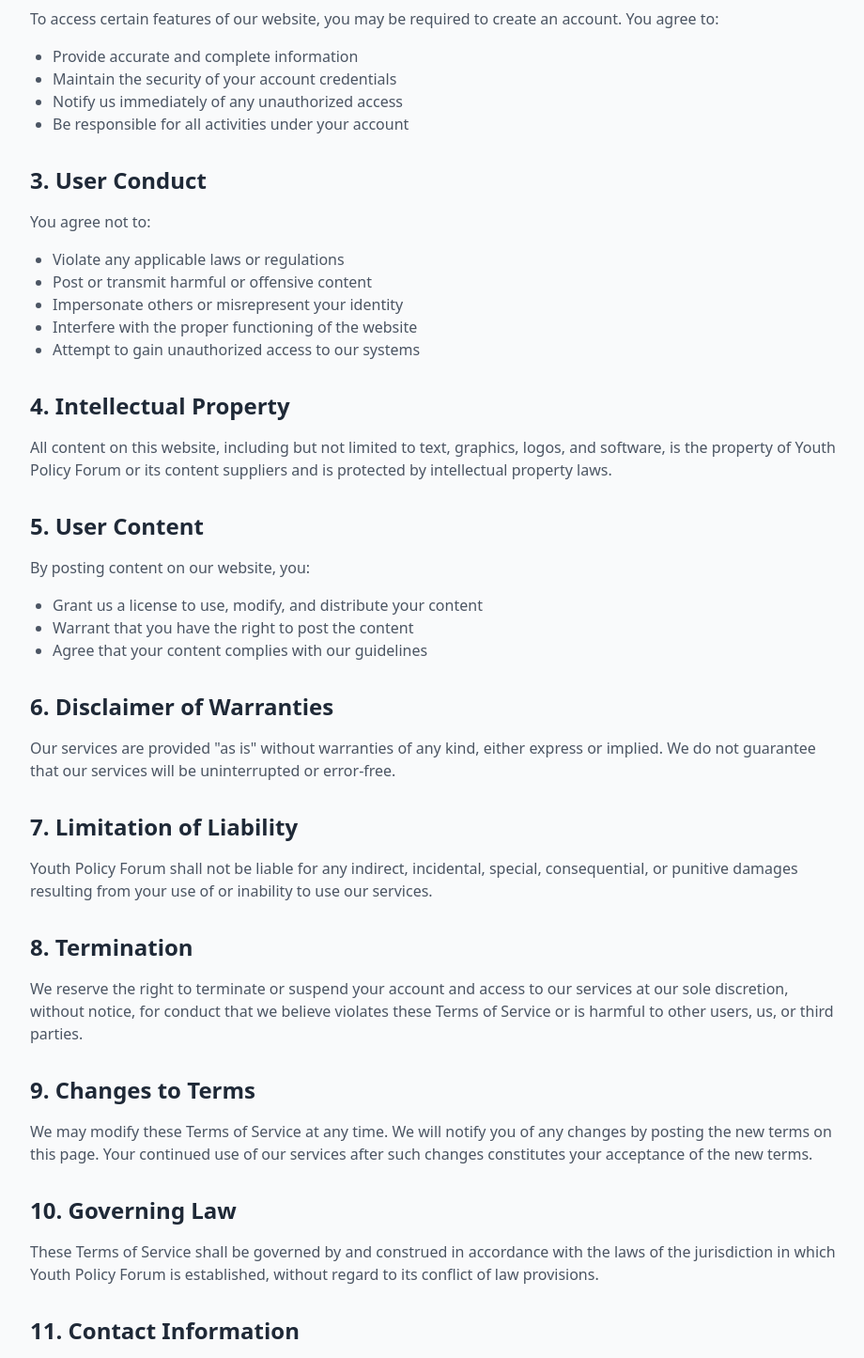
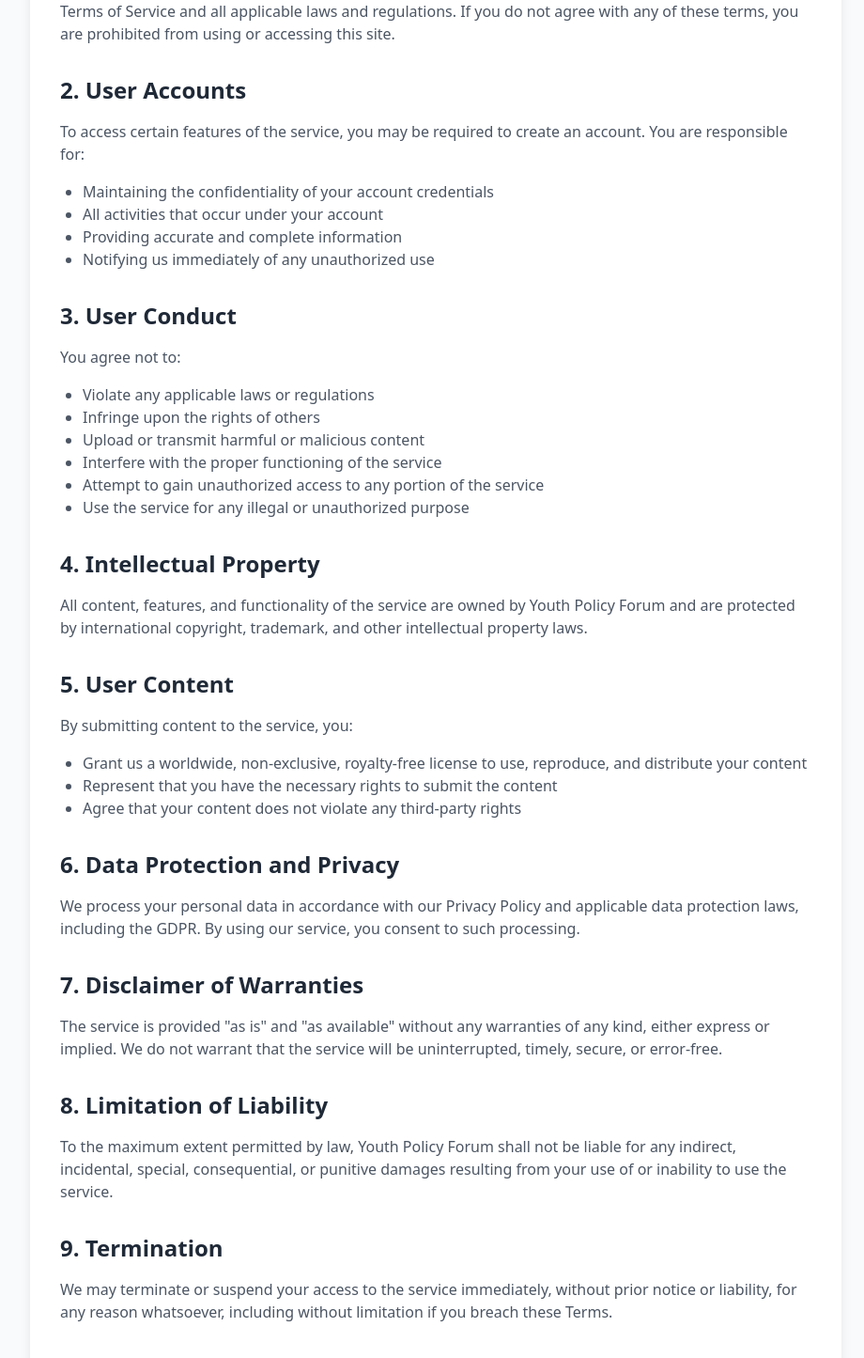
Before and after one commit to eiretac/youth-policy-forum, a Next.js app: page /terms in a window 1280 px wide. Shown: the part 300-1745 px from the top of the page at 94% size, without its empty margins (176-1096 px from the left). Built offline with nearby package versions, Linux system fonts and the light colour scheme; no server answers.

Commit message:
fix: update privacy and terms pages with correct imports and add to git

```diff
--- a/src/pages/privacy.tsx
+++ b/src/pages/privacy.tsx
@@ -1,8 +1,8 @@
 import React from 'react';
 import Head from 'next/head';
-import { useTheme } from '@/context/ThemeContext';
-import Navbar from '@/components/Navbar';
-import Footer from '@/components/Footer';
+import { useTheme } from '../context/ThemeContext';
+import Navbar from '../components/Navbar';
+import Footer from '../components/Footer';
 
 export default function PrivacyPolicy() {
   const { isDarkMode } = useTheme();
--- a/src/pages/terms.tsx
+++ b/src/pages/terms.tsx
@@ -1,15 +1,23 @@
 import React from 'react';
 import Head from 'next/head';
+import { useTheme } from '../context/ThemeContext';
+import Navbar from '../components/Navbar';
+import Footer from '../components/Footer';
 
 export default function TermsOfService() {
+  const { isDarkMode } = useTheme();
+
   return (
-    <div className="min-h-screen bg-gray-50 dark:bg-gray-900">
+    <div className={`min-h-screen ${isDarkMode ? 'bg-gray-900' : 'bg-gray-50'}`}>
       <Head>
         <title>Terms of Service - Youth Policy Forum</title>
         <meta name="description" content="Terms of Service for Youth Policy Forum" />
       </Head>
 
+      <Navbar />
+
       <main className="max-w-4xl mx-auto px-4 py-8">
+        <div className={`bg-white dark:bg-gray-800 rounded-lg shadow-lg p-8 mb-8`}>
           <h1 className="text-3xl font-bold text-gray-900 dark:text-white mb-6">Terms of Service</h1>
           <p className="text-gray-600 dark:text-gray-300 mb-4">Last updated: {new Date().toLocaleDateString()}</p>
 
@@ -17,20 +25,20 @@ export default function TermsOfService() {
             <section className="mb-8">
               <h2 className="text-2xl font-semibold text-gray-800 dark:text-white mb-4">1. Acceptance of Terms</h2>
               <p className="text-gray-600 dark:text-gray-300 mb-4">
-              By accessing and using the Youth Policy Forum website, you accept and agree to be bound by these Terms of Service. If you do not agree to these terms, please do not use our services.
+                By accessing and using the Youth Policy Forum website and services, you agree to be bound by these Terms of Service and all applicable laws and regulations. If you do not agree with any of these terms, you are prohibited from using or accessing this site.
               </p>
             </section>
 
             <section className="mb-8">
               <h2 className="text-2xl font-semibold text-gray-800 dark:text-white mb-4">2. User Accounts</h2>
               <p className="text-gray-600 dark:text-gray-300 mb-4">
-              To access certain features of our website, you may be required to create an account. You agree to:
+                To access certain features of the service, you may be required to create an account. You are responsible for:
               </p>
               <ul className="list-disc pl-6 text-gray-600 dark:text-gray-300 mb-4">
-              <li>Provide accurate and complete information</li>
-              <li>Maintain the security of your account credentials</li>
-              <li>Notify us immediately of any unauthorized access</li>
-              <li>Be responsible for all activities under your account</li>
+                <li>Maintaining the confidentiality of your account credentials</li>
+                <li>All activities that occur under your account</li>
+                <li>Providing accurate and complete information</li>
+                <li>Notifying us immediately of any unauthorized use</li>
               </ul>
             </section>
 
@@ -41,78 +49,89 @@ export default function TermsOfService() {
               </p>
               <ul className="list-disc pl-6 text-gray-600 dark:text-gray-300 mb-4">
                 <li>Violate any applicable laws or regulations</li>
-              <li>Post or transmit harmful or offensive content</li>
-              <li>Impersonate others or misrepresent your identity</li>
-              <li>Interfere with the proper functioning of the website</li>
-              <li>Attempt to gain unauthorized access to our systems</li>
+                <li>Infringe upon the rights of others</li>
+                <li>Upload or transmit harmful or malicious content</li>
+                <li>Interfere with the proper functioning of the service</li>
+                <li>Attempt to gain unauthorized access to any portion of the service</li>
+                <li>Use the service for any illegal or unauthorized purpose</li>
               </ul>
             </section>
 
             <section className="mb-8">
               <h2 className="text-2xl font-semibold text-gray-800 dark:text-white mb-4">4. Intellectual Property</h2>
               <p className="text-gray-600 dark:text-gray-300 mb-4">
-              All content on this website, including but not limited to text, graphics, logos, and software, is the property of Youth Policy Forum or its content suppliers and is protected by intellectual property laws.
+                All content, features, and functionality of the service are owned by Youth Policy Forum and are protected by international copyright, trademark, and other intellectual property laws.
               </p>
             </section>
 
             <section className="mb-8">
               <h2 className="text-2xl font-semibold text-gray-800 dark:text-white mb-4">5. User Content</h2>
               <p className="text-gray-600 dark:text-gray-300 mb-4">
-              By posting content on our website, you:
+                By submitting content to the service, you:
               </p>
               <ul className="list-disc pl-6 text-gray-600 dark:text-gray-300 mb-4">
-              <li>Grant us a license to use, modify, and distribute your content</li>
-              <li>Warrant that you have the right to post the content</li>
-              <li>Agree that your content complies with our guidelines</li>
+                <li>Grant us a worldwide, non-exclusive, royalty-free license to use, reproduce, and distribute your content</li>
+                <li>Represent that you have the necessary rights to submit the content</li>
+                <li>Agree that your content does not violate any third-party rights</li>
               </ul>
             </section>
 
             <section className="mb-8">
-            <h2 className="text-2xl font-semibold text-gray-800 dark:text-white mb-4">6. Disclaimer of Warranties</h2>
+              <h2 className="text-2xl font-semibold text-gray-800 dark:text-white mb-4">6. Data Protection and Privacy</h2>
               <p className="text-gray-600 dark:text-gray-300 mb-4">
-              Our services are provided "as is" without warranties of any kind, either express or implied. We do not guarantee that our services will be uninterrupted or error-free.
+                We process your personal data in accordance with our Privacy Policy and applicable data protection laws, including the GDPR. By using our service, you consent to such processing.
               </p>
             </section>
 
             <section className="mb-8">
-            <h2 className="text-2xl font-semibold text-gray-800 dark:text-white mb-4">7. Limitation of Liability</h2>
+              <h2 className="text-2xl font-semibold text-gray-800 dark:text-white mb-4">7. Disclaimer of Warranties</h2>
               <p className="text-gray-600 dark:text-gray-300 mb-4">
-              Youth Policy Forum shall not be liable for any indirect, incidental, special, consequential, or punitive damages resulting from your use of or inability to use our services.
+                The service is provided "as is" and "as available" without any warranties of any kind, either express or implied. We do not warrant that the service will be uninterrupted, timely, secure, or error-free.
               </p>
             </section>
 
             <section className="mb-8">
-            <h2 className="text-2xl font-semibold text-gray-800 dark:text-white mb-4">8. Termination</h2>
+              <h2 className="text-2xl font-semibold text-gray-800 dark:text-white mb-4">8. Limitation of Liability</h2>
               <p className="text-gray-600 dark:text-gray-300 mb-4">
-              We reserve the right to terminate or suspend your account and access to our services at our sole discretion, without notice, for conduct that we believe violates these Terms of Service or is harmful to other users, us, or third parties.
+                To the maximum extent permitted by law, Youth Policy Forum shall not be liable for any indirect, incidental, special, consequential, or punitive damages resulting from your use of or inability to use the service.
               </p>
             </section>
 
             <section className="mb-8">
-            <h2 className="text-2xl font-semibold text-gray-800 dark:text-white mb-4">9. Changes to Terms</h2>
+              <h2 className="text-2xl font-semibold text-gray-800 dark:text-white mb-4">9. Termination</h2>
               <p className="text-gray-600 dark:text-gray-300 mb-4">
-              We may modify these Terms of Service at any time. We will notify you of any changes by posting the new terms on this page. Your continued use of our services after such changes constitutes your acceptance of the new terms.
+                We may terminate or suspend your access to the service immediately, without prior notice or liability, for any reason whatsoever, including without limitation if you breach these Terms.
               </p>
             </section>
 
             <section className="mb-8">
-            <h2 className="text-2xl font-semibold text-gray-800 dark:text-white mb-4">10. Governing Law</h2>
+              <h2 className="text-2xl font-semibold text-gray-800 dark:text-white mb-4">10. Changes to Terms</h2>
               <p className="text-gray-600 dark:text-gray-300 mb-4">
-              These Terms of Service shall be governed by and construed in accordance with the laws of the jurisdiction in which Youth Policy Forum is established, without regard to its conflict of law provisions.
+                We reserve the right to modify or replace these Terms at any time. We will provide notice of any material changes. Your continued use of the service after any changes constitutes acceptance of the new Terms.
               </p>
             </section>
 
             <section className="mb-8">
-            <h2 className="text-2xl font-semibold text-gray-800 dark:text-white mb-4">11. Contact Information</h2>
+              <h2 className="text-2xl font-semibold text-gray-800 dark:text-white mb-4">11. Governing Law</h2>
               <p className="text-gray-600 dark:text-gray-300 mb-4">
-              If you have any questions about these Terms of Service, please contact us at:
+                These Terms shall be governed by and construed in accordance with the laws of the European Union, without regard to its conflict of law provisions.
+              </p>
+            </section>
+
+            <section className="mb-8">
+              <h2 className="text-2xl font-semibold text-gray-800 dark:text-white mb-4">12. Contact Information</h2>
+              <p className="text-gray-600 dark:text-gray-300 mb-4">
+                If you have any questions about these Terms, please contact us at:
               </p>
               <p className="text-gray-600 dark:text-gray-300">
                 Email: legal@youthpolicyforum.org
               </p>
             </section>
           </div>
+        </div>
       </main>
+
+      <Footer />
     </div>
   );
 }
```
Lines whose indentation alone changed are shown as unchanged.
